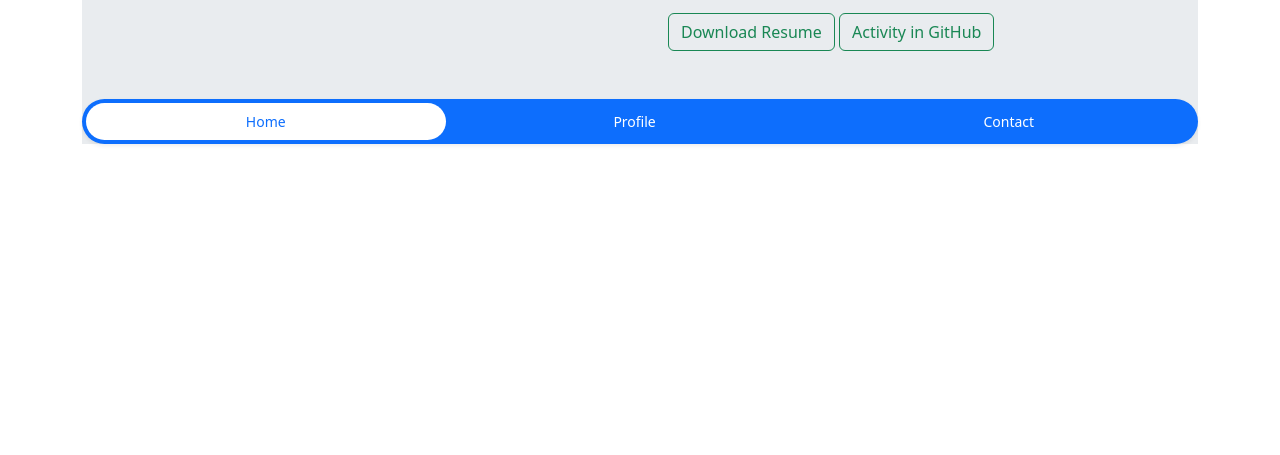
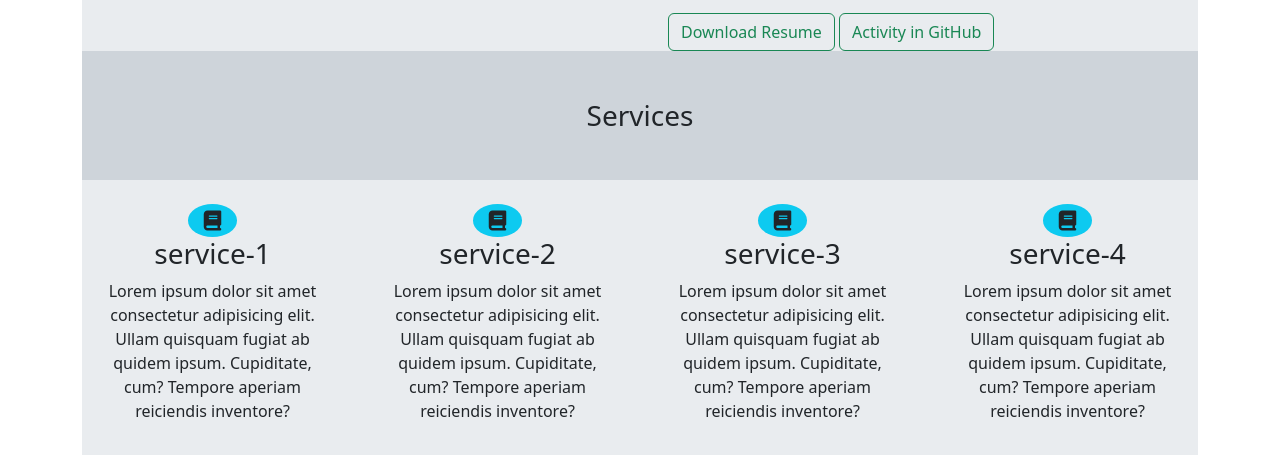
Before and after one commit to devriazul/all-about-bootstrap-5, a plain HTML site: page index.html in a window 1280 px wide. Shown: the part 509-964 px from the top of the page. Before the commit the page ends 800 px from the top, so only its background shows below. Drawn offline with nearby package versions, Linux system fonts and the light colour scheme.

Commit message:
Service section added

```diff
--- a/index.html
+++ b/index.html
@@ -8,6 +8,12 @@
 
     <!-- Bootstrap 5.3 CDN  -->
     <link rel="stylesheet" href="https://cdn.jsdelivr.net/npm/bootstrap@5.3.0-alpha1/dist/css/bootstrap.min.css">
+
+    <!-- Bootstrap Icon CDN -->
+    <link rel="stylesheet" href="https://cdn.jsdelivr.net/npm/bootstrap-icons@1.3.0/font/bootstrap-icons.css">
+
+    <!-- Font Awesome kits  -->
+    <script src="https://kit.fontawesome.com/8627852623.js" crossorigin="anonymous"></script>
 
     <title>Bootstrap 5.3</title>
 
@@ -60,8 +66,8 @@
                 <div class="col-12 col-md-6">
                     <img class="img-fluid py-5" src="https://devriazul.fastitbd.com/images/riazul.png" alt="" srcset="">
                 </div>
-                <div class="col-12 col-md-6">
-                    <div class="py-5 px-3">
+                <div class="col-12 col-md-6 pb-3 pb-md-0">
+                    <div class="pt-5 px-3">
                         <h3 class="pt-md-5">Md Riazul Islam</h3>
                         <p>Hi there, This is Md Riazul Islam and I have been working on web design and web development for 3.5 years and I have accumulated all the great experiences while working in this sector. I am now a private company which is situated
                             in the Dhaka,Bangladesh and 28 years old. Bangladesh is my motherland. I am currently learning more new programing technology and I have fallen in love with programing technology. I have been working for a long time with great
@@ -73,18 +79,30 @@
                     </div>
                 </div>
             </div>
-            <div>
-                <ul class="nav nav-pills nav-fill gap-2 p-1 small bg-primary rounded-5 shadow-sm" id="pillNav2" role="tablist" style="--bs-nav-link-color: var(--bs-white); --bs-nav-pills-link-active-color: var(--bs-primary); --bs-nav-pills-link-active-bg: var(--bs-white);">
-                    <li class="nav-item" role="presentation">
-                        <button class="nav-link active rounded-5" id="home-tab2" data-bs-toggle="tab" type="button" role="tab" aria-selected="true">Home</button>
-                    </li>
-                    <li class="nav-item" role="presentation">
-                        <button class="nav-link rounded-5" id="profile-tab2" data-bs-toggle="tab" type="button" role="tab" aria-selected="false">Profile</button>
-                    </li>
-                    <li class="nav-item" role="presentation">
-                        <button class="nav-link rounded-5" id="contact-tab2" data-bs-toggle="tab" type="button" role="tab" aria-selected="false">Contact</button>
-                    </li>
-                </ul>
+            <div class="row text-center">
+                <div class="">
+                    <h3 class="py-3 py-md-5 text-capitalize bg-dark-subtle">Services</h3>
+                </div>
+                <div class="col-md-3 col-6 px-md-4 p-3">
+                    <i class="fas fa-book p-3 bg-info rounded-circle fa-lg"></i>
+                    <h3>service-1</h3>
+                    <p>Lorem ipsum dolor sit amet consectetur adipisicing elit. Ullam quisquam fugiat ab quidem ipsum. Cupiditate, cum? Tempore aperiam reiciendis inventore?</p>
+                </div>
+                <div class="col-md-3 col-6 col-6 px-md-4 p-3">
+                    <i class="fas fa-book p-3 bg-info rounded-circle fa-lg"></i>
+                    <h3>service-2</h3>
+                    <p>Lorem ipsum dolor sit amet consectetur adipisicing elit. Ullam quisquam fugiat ab quidem ipsum. Cupiditate, cum? Tempore aperiam reiciendis inventore?</p>
+                </div>
+                <div class="col-md-3 col-6 col-6 px-md-4 p-3">
+                    <i class="fas fa-book p-3 bg-info rounded-circle fa-lg"></i>
+                    <h3>service-3</h3>
+                    <p>Lorem ipsum dolor sit amet consectetur adipisicing elit. Ullam quisquam fugiat ab quidem ipsum. Cupiditate, cum? Tempore aperiam reiciendis inventore?</p>
+                </div>
+                <div class="col-md-3 col-6 col-6 px-md-4 p-3">
+                    <i class="fas fa-book p-3 bg-info rounded-circle fa-lg"></i>
+                    <h3>service-4</h3>
+                    <p>Lorem ipsum dolor sit amet consectetur adipisicing elit. Ullam quisquam fugiat ab quidem ipsum. Cupiditate, cum? Tempore aperiam reiciendis inventore?</p>
+                </div>
             </div>
 
         </main>
```
